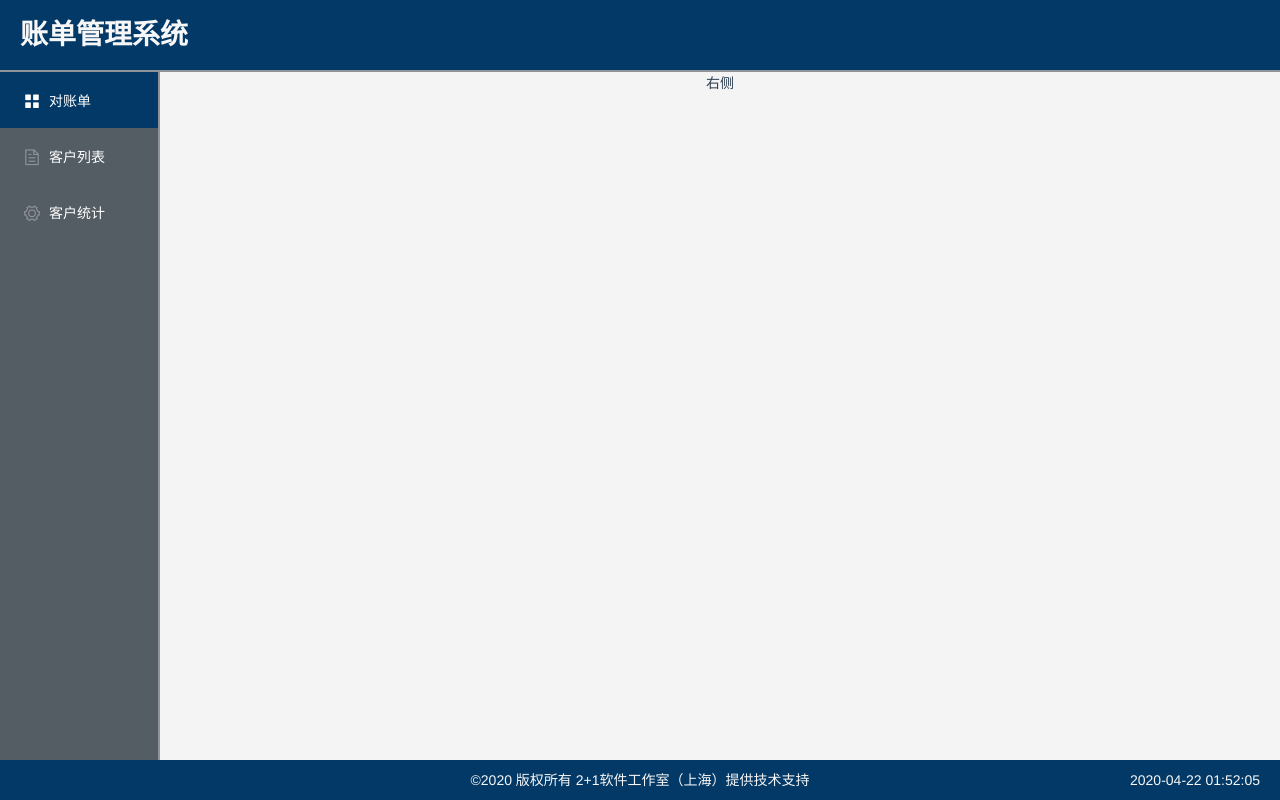
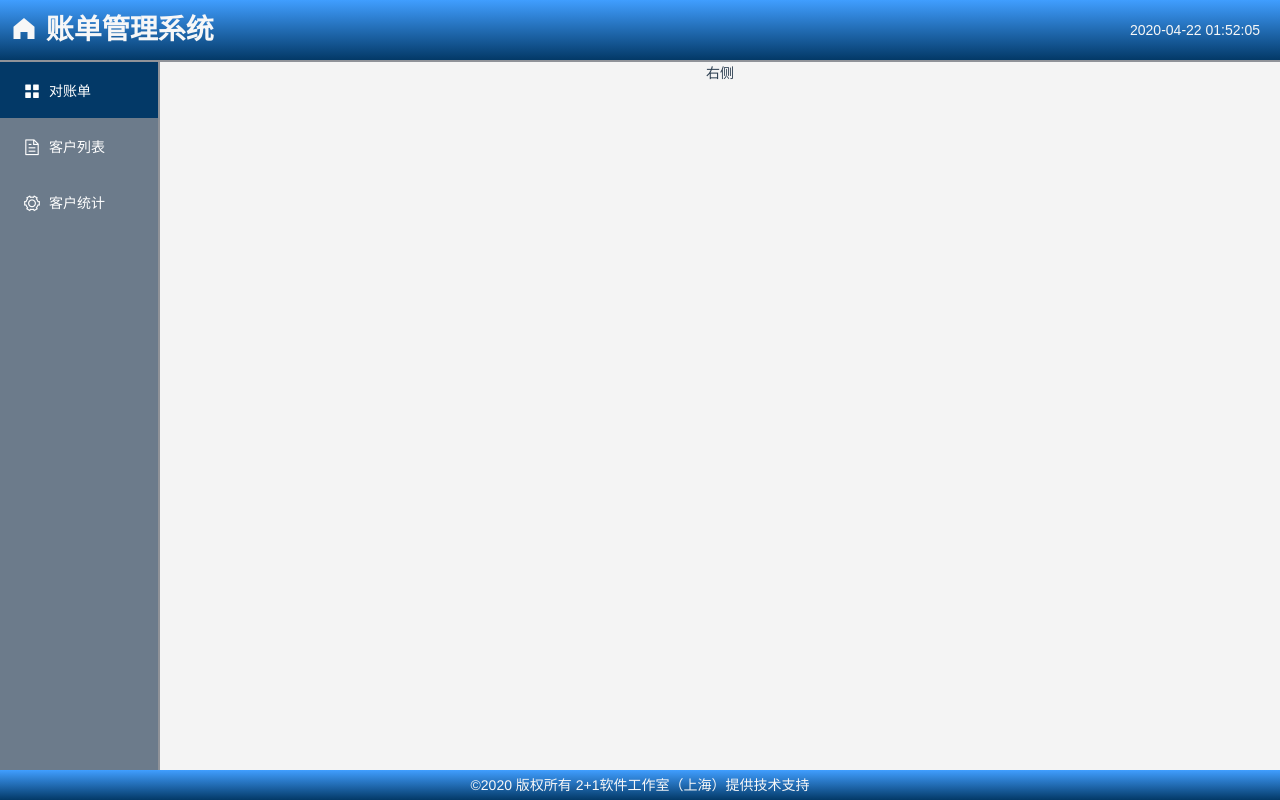
Before and after one commit to JoeChow2015/billing-system, a Vue app: page / in a window 1280 px wide. Built offline with nearby package versions, Linux system fonts and the light colour scheme.

Commit message:
style update

```diff
--- a/src/views/Index.vue
+++ b/src/views/Index.vue
@@ -1,14 +1,15 @@
 <template>
   <div class="the-home-container">
     <div class="header-box">
-      <h1>账单管理系统</h1>
+      <h1><i class="el-icon-s-home"></i> 账单管理系统</h1>
+      <span class="time">{{ currentTime }}</span>
     </div>
     <el-row class="content-box">
       <el-col :span="3">
         <el-menu
           default-active="2"
           class="el-menu-vertical"
-          background-color="#545c64"
+          background-color="#6C7B8B"
           text-color="#fff"
           active-text-color="#fff"
           collapse-transition	>
@@ -32,7 +33,6 @@
     </el-row>
     <div class="footer-box">
       &copy;2020 版权所有 2+1软件工作室（上海）提供技术支持
-      <span class="time">{{ currentTime }}</span>
     </div>
   </div>
 </template>
@@ -76,15 +76,21 @@ export default {
     display: flex;
     flex-direction: column;
     .header-box {
-      background-color: @bg-color;
-      height: 70px;
-      line-height: 70px;
+      background: linear-gradient(#409eff, #033967);
+      height: 60px;
+      line-height: 60px;
       color: @text-color;
       user-select: none;
       text-align: left;
-      padding: 0 20px;
+      padding: 0 20px 0 10px;
       font-family: Arial, Helvetica, sans-serif;
       border-bottom: 2px solid@bd-color;
+      position: relative;
+      .time {
+        position: absolute;
+        top: 0;
+        right: 20px;
+      }
     }
     .content-box {
       .el-menu-vertical {
@@ -93,6 +99,9 @@ export default {
         border-right: 2px solid @bd-color;
         .el-menu-item {
           min-width: unset;
+          i {
+            color: #fff;
+          }
         }
         .el-menu-item.is-active {
           background-color: @bg-color !important;
@@ -100,17 +109,12 @@ export default {
       }
     }
     .footer-box {
-      background-color: @bg-color;
-      height: 40px;
-      line-height: 40px;
+      background: linear-gradient(#409eff, #033967);
+      height: 30px;
+      line-height: 30px;
       text-align: center;
       color: @text-color;
       user-select: none;
-      position: relative;
-      .time {
-        position: absolute;
-        right: 20px;
-      }
     }
   }
 </style>
```
